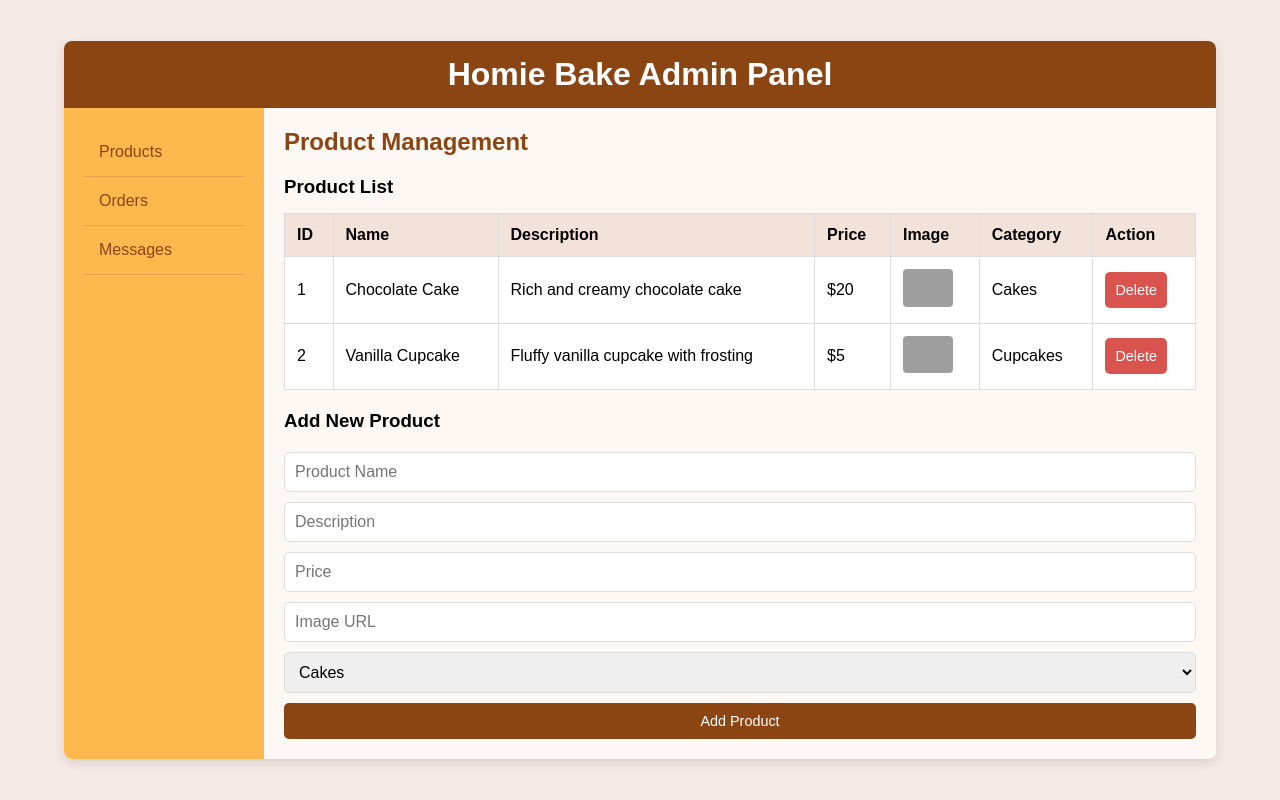
After one commit to Nawal-Ahmed/Homie-Bake, a PHP site: page /admin/admin.html in a window 1280 px wide. The commit adds this page. Run offline with PHP 8.4, Linux system fonts and the light colour scheme; grey boxes are pictures that could not be loaded.

Commit message:
admin panel and login page

```diff
--- /dev/null
+++ b/admin/admin-styles.css
@@ -0,0 +1,164 @@
+/* General Styling */
+* {
+    box-sizing: border-box;
+    margin: 0;
+    padding: 0;
+    font-family: Arial, sans-serif;
+}
+
+body {
+    background-color: #f4e9e4;
+    display: flex;
+    justify-content: center;
+    align-items: center;
+    min-height: 100vh;
+}
+
+/* Admin Container */
+.admin-container {
+    width: 90%;
+    max-width: 1200px;
+    background-color: #ffffff;
+    border-radius: 8px;
+    overflow: hidden;
+    box-shadow: 0 4px 12px rgba(0, 0, 0, 0.1);
+}
+
+/* Header */
+header {
+    background-color: #8b4513;
+    color: #fff;
+    padding: 15px;
+    text-align: center;
+}
+
+/* Sidebar Navigation */
+.sidebar {
+    display: flex;
+    flex-direction: column;
+    width: 200px;
+    background-color: #ffb84d;
+    color: white;
+    padding: 20px;
+}
+
+.sidebar button {
+    background: none;
+    color: #8b4513;
+    border: none;
+    padding: 15px;
+    text-align: left;
+    font-size: 1rem;
+    cursor: pointer;
+    border-bottom: 1px solid #e8a24f;
+    transition: background 0.3s;
+}
+
+.sidebar button:hover,
+.sidebar button.active {
+    background-color: #e8a24f;
+}
+
+/* Content Area */
+.admin-content {
+    display: flex;
+    min-height: 600px;
+}
+
+.section {
+    display: none;
+    flex: 1;
+    padding: 20px;
+    background-color: #fdf8f4;
+}
+
+.section.active {
+    display: block;
+}
+
+h2 {
+    margin-bottom: 20px;
+    color: #8b4513;
+}
+
+h3 {
+    margin-bottom: 10px;
+}
+
+/* Form for Adding Products */
+.add-product {
+    display: flex;
+    flex-direction: column;
+    gap: 10px;
+    margin-top: 20px;
+}
+
+.add-product input,
+.add-product select {
+    padding: 10px;
+    font-size: 1rem;
+    border: 1px solid #ddd;
+    border-radius: 5px;
+}
+
+/* Button Styling */
+.btn {
+    background-color: #8b4513;
+    color: #ffffff;
+    padding: 10px;
+    border: none;
+    border-radius: 5px;
+    cursor: pointer;
+    font-size: 0.9rem;
+    transition: background-color 0.3s;
+}
+
+.btn:hover {
+    background-color: #6a360e;
+}
+
+.delete-btn {
+    background-color: #d9534f;
+}
+
+.confirm-btn {
+    background-color: #5cb85c;
+}
+
+.confirm-btn:hover {
+    background-color: #4cae4c;
+}
+
+.delete-btn:hover {
+    background-color: #c9302c;
+}
+
+/* Table Styling */
+table {
+    width: 100%;
+    border-collapse: collapse;
+    margin-top: 15px;
+}
+
+table, th, td {
+    border: 1px solid #ddd;
+}
+
+th, td {
+    padding: 12px;
+    text-align: left;
+}
+
+th {
+    background-color: #f3e2d9;
+}
+
+td {
+    background-color: #ffffff;
+}
+
+.product-img {
+    width: 50px;
+    height: auto;
+    border-radius: 4px;
+}
--- /dev/null
+++ b/admin/admin.html
@@ -0,0 +1,150 @@
+<!DOCTYPE html>
+<html lang="en">
+<head>
+    <meta charset="UTF-8">
+    <meta name="viewport" content="width=device-width, initial-scale=1.0">
+    <title>Homie Bake - Admin Panel</title>
+    <link rel="stylesheet" href="admin-styles.css">
+</head>
+<body>
+    <div class="admin-container">
+        <header>
+            <h1>Homie Bake Admin Panel</h1>
+        </header>
+
+        <div class="admin-content">
+            <!-- Sidebar Navigation -->
+            <aside class="sidebar">
+                <button onclick="showSection('products')">Products</button>
+                <button onclick="showSection('orders')">Orders</button>
+                <button onclick="showSection('messages')">Messages</button>
+            </aside>
+
+            <!-- Main Content -->
+            <section id="products" class="section active">
+                <h2>Product Management</h2>
+
+                <!-- Product List Table -->
+                <div class="product-list">
+                    <h3>Product List</h3>
+                    <table>
+                        <thead>
+                            <tr>
+                                <th>ID</th>
+                                <th>Name</th>
+                                <th>Description</th>
+                                <th>Price</th>
+                                <th>Image</th>
+                                <th>Category</th>
+                                <th>Action</th>
+                            </tr>
+                        </thead>
+                        <tbody id="product-table">
+                            <!-- Dummy Product Rows -->
+                            <tr>
+                                <td>1</td>
+                                <td>Chocolate Cake</td>
+                                <td>Rich and creamy chocolate cake</td>
+                                <td>$20</td>
+                                <td><img src="cake.jpg" alt="Chocolate Cake" class="product-img"></td>
+                                <td>Cakes</td>
+                                <td><button class="btn delete-btn" onclick="deleteProduct(this)">Delete</button></td>
+                            </tr>
+                            <tr>
+                                <td>2</td>
+                                <td>Vanilla Cupcake</td>
+                                <td>Fluffy vanilla cupcake with frosting</td>
+                                <td>$5</td>
+                                <td><img src="cupcake.jpg" alt="Vanilla Cupcake" class="product-img"></td>
+                                <td>Cupcakes</td>
+                                <td><button class="btn delete-btn" onclick="deleteProduct(this)">Delete</button></td>
+                            </tr>
+                        </tbody>
+                    </table>
+                </div>
+
+                <!-- Add Product Form -->
+                <div class="add-product">
+                    <h3>Add New Product</h3>
+                    <input type="text" placeholder="Product Name" id="product-name">
+                    <input type="text" placeholder="Description" id="product-description">
+                    <input type="number" placeholder="Price" id="product-price">
+                    <input type="text" placeholder="Image URL" id="product-image">
+                    <select id="product-category">
+                        <option value="Cakes">Cakes</option>
+                        <option value="Cupcakes">Cupcakes</option>
+                        <option value="Cookies">Cookies</option>
+                    </select>
+                    <button class="btn" onclick="addProduct()">Add Product</button>
+                </div>
+            </section>
+
+            <section id="orders" class="section">
+                <h2>Order Management</h2>
+                <div class="order-list">
+                    <h3>Order List</h3>
+                    <table>
+                        <thead>
+                            <tr>
+                                <th>Order ID</th>
+                                <th>Customer ID</th>
+                                <th>Products</th>
+                                <th>Total Price</th>
+                                <th>Status</th>
+                            </tr>
+                        </thead>
+                        <tbody id="order-table">
+                            <!-- Dummy Order Rows -->
+                            <tr>
+                                <td>101</td>
+                                <td>12</td>
+                                <td>Chocolate Cake, Vanilla Cupcake</td>
+                                <td>$25</td>
+                                <td><button class="btn confirm-btn">Confirm</button></td>
+                            </tr>
+                            <tr>
+                                <td>102</td>
+                                <td>15</td>
+                                <td>Chocolate Cake</td>
+                                <td>$20</td>
+                                <td><button class="btn confirm-btn">Confirm</button></td>
+                            </tr>
+                        </tbody>
+                    </table>
+                </div>
+            </section>
+
+            <section id="messages" class="section">
+                <h2>User Messages</h2>
+                <div class="message-list">
+                    <h3>Messages</h3>
+                    <table>
+                        <thead>
+                            <tr>
+                                <th>Message ID</th>
+                                <th>Customer ID</th>
+                                <th>Message</th>
+                            </tr>
+                        </thead>
+                        <tbody id="message-table">
+                            <!-- Dummy Message Rows -->
+                            <tr>
+                                <td>1</td>
+                                <td>12</td>
+                                <td>Do you offer vegan options?</td>
+                            </tr>
+                            <tr>
+                                <td>2</td>
+                                <td>15</td>
+                                <td>Can I customize the cake design?</td>
+                            </tr>
+                        </tbody>
+                    </table>
+                </div>
+            </section>
+        </div>
+    </div>
+
+    <script src="admin.js"></script>
+</body>
+</html>
--- /dev/null
+++ b/admin/admin.js
@@ -0,0 +1,37 @@
+function showSection(sectionId) {
+    const sections = document.querySelectorAll('.section');
+    sections.forEach(section => section.classList.remove('active'));
+
+    const buttons = document.querySelectorAll('.sidebar button');
+    buttons.forEach(button => button.classList.remove('active'));
+
+    document.getElementById(sectionId).classList.add('active');
+    document.querySelector(`.sidebar button[onclick="showSection('${sectionId}')"]`).classList.add('active');
+}
+
+function addProduct() {
+    const productName = document.getElementById('product-name').value;
+    const productDescription = document.getElementById('product-description').value;
+    const productPrice = document.getElementById('product-price').value;
+    const productImage = document.getElementById('product-image').value;
+    const productCategory = document.getElementById('product-category').value;
+
+    if (productName && productDescription && productPrice && productImage && productCategory) {
+        const productTable = document.getElementById('product-table');
+        const newRow = productTable.insertRow();
+        newRow.innerHTML = `
+            <td>New</td>
+            <td>${productName}</td>
+            <td>${productDescription}</td>
+            <td>$${productPrice}</td>
+            <td><img src="${productImage}" alt="${productName}" class="product-img"></td>
+            <td>${productCategory}</td>
+            <td><button class="btn delete-btn" onclick="deleteProduct(this)">Delete</button></td>
+        `;
+    }
+}
+
+function deleteProduct(button) {
+    const row = button.parentElement.parentElement;
+    row.remove();
+}
```
Also changed, not shown: css/style.css (+1 -11 lines), css/styles.css (added, +122 -0 lines), js/main.js (+15 -0 lines), login.html (added, +78 -0 lines).
